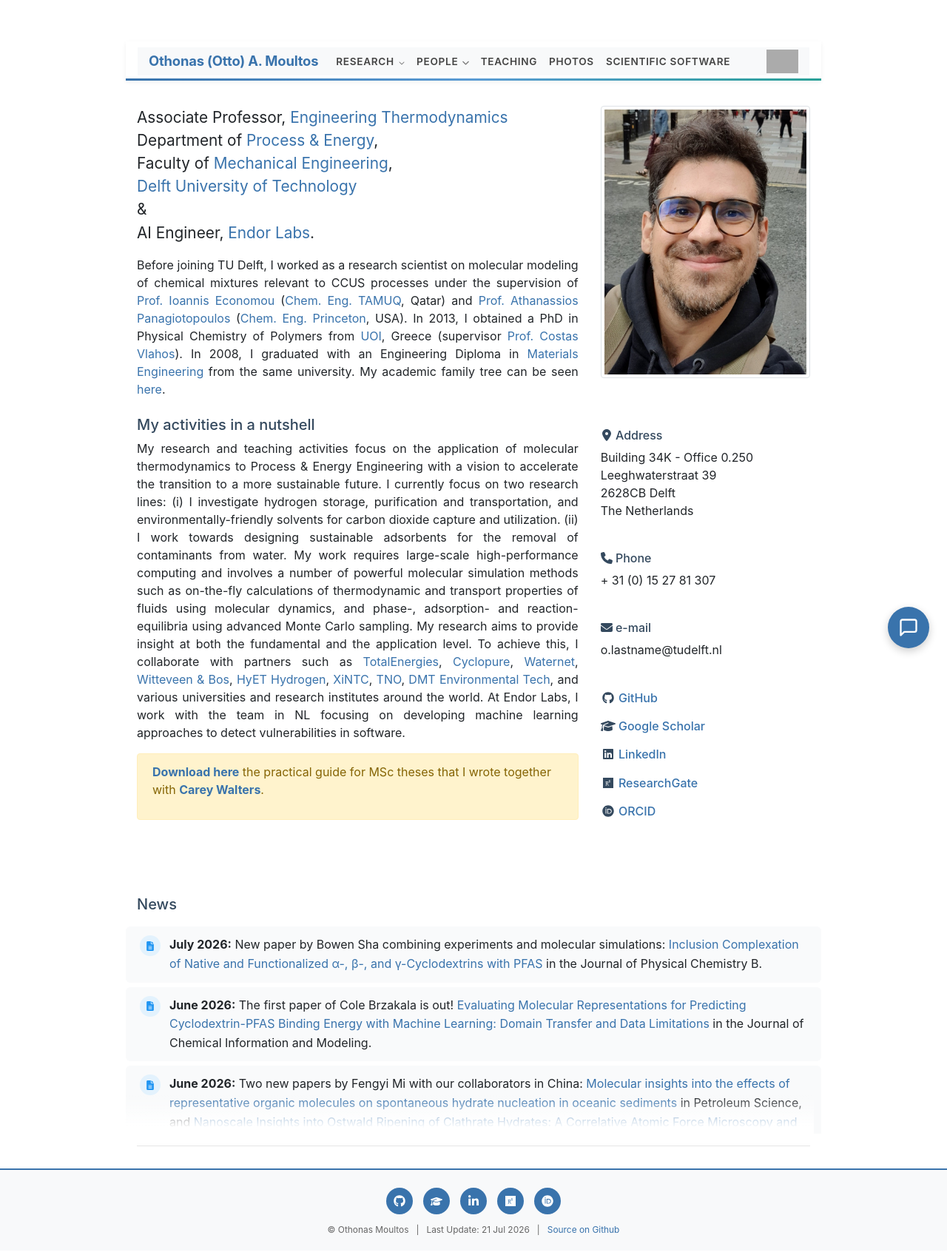
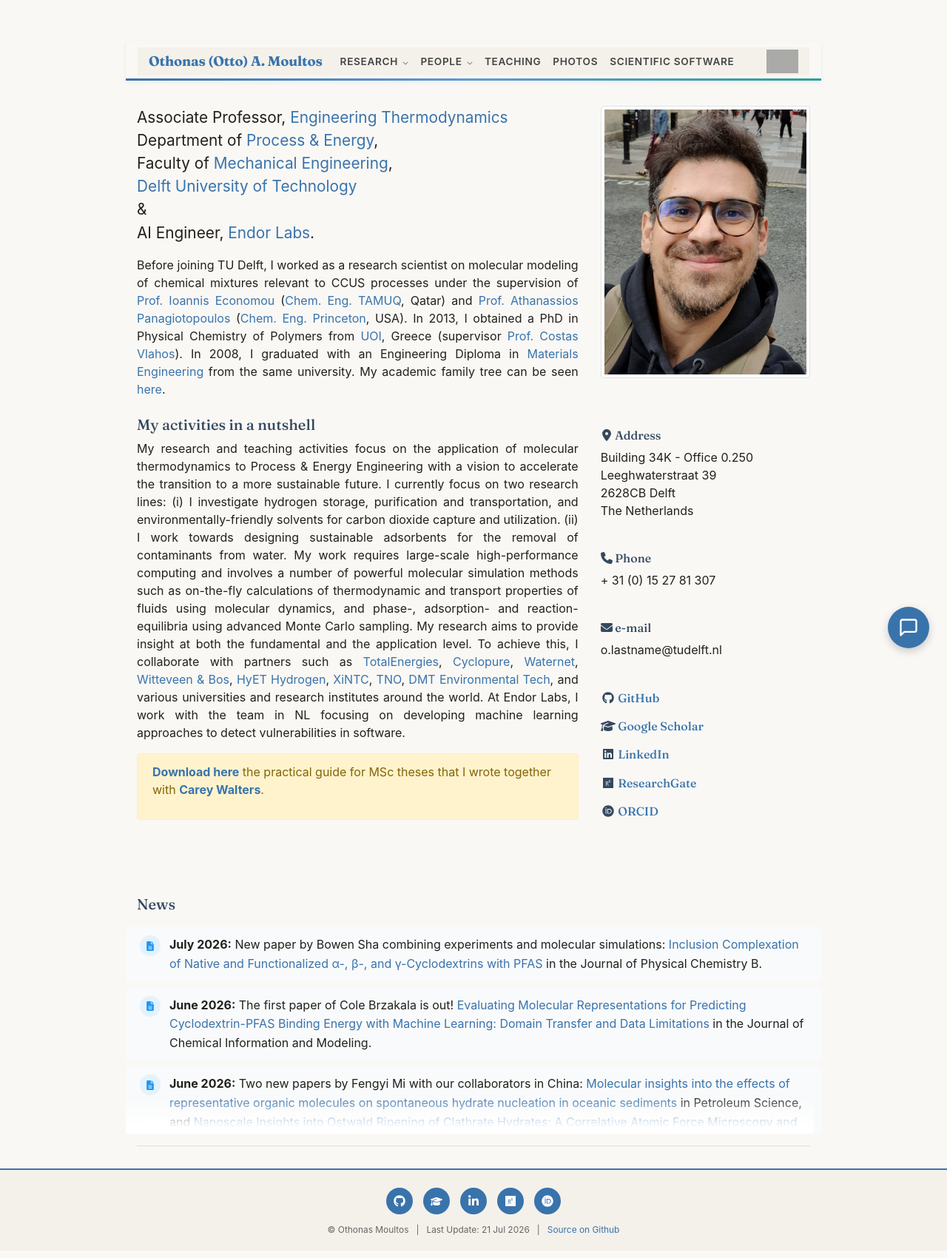
Before and after one commit to omoultosEthTuDelft/web, a Jekyll site: the page built from index.md, in a window 1280 px wide. Shown: the whole page at 74% size. Built offline with Jekyll 4.4.1, drawn with Linux system fonts in a browser that asks for light colours.

Commit message:
Editorial restyle step 1: Fraunces serif headings, cream/ink palette
- Fraunces (variable, 500-700) for headings and navbar brand
- Page background #faf8f5, text #21201d
- Navbar and footer bands warmed to #f4f1ea to match

Co-Authored-By: Claude Fable 5 <noreply@anthropic.com>

```diff
--- a/_layouts/default.html
+++ b/_layouts/default.html
@@ -20,7 +20,7 @@
     <link rel="stylesheet" href="{{ site.url }}/css/fa-icons.css">
     <link rel="preconnect" href="https://fonts.googleapis.com">
     <link rel="preconnect" href="https://fonts.gstatic.com" crossorigin>
-    <link href="https://fonts.googleapis.com/css2?family=Inter:wght@300;400;500;600;700&display=swap" rel="stylesheet">
+    <link href="https://fonts.googleapis.com/css2?family=Inter:wght@300;400;500;600;700&family=Fraunces:opsz,wght@9..144,500;9..144,600;9..144,700&display=swap" rel="stylesheet">
 
     <link href="{{ site.url }}/css/theme.css" rel="stylesheet">
     <link href="{{ site.url }}/css/syntax.css" rel="stylesheet">
--- a/css/theme.css
+++ b/css/theme.css
@@ -2,6 +2,12 @@ body {
   font-size: 100%;
   padding-top: 20px;
   padding-bottom: 10px;
+  background-color: #faf8f5;
+  color: #21201d;
+}
+
+h1, h2, h3, h4, h5, h6, .navbar-brand {
+  font-family: 'Fraunces', Georgia, 'Times New Roman', serif;
 }
 @media (min-width: 992px) {
   body {
@@ -90,6 +96,8 @@ body {
   background-color: #edf2fa;
   color: #3973ac;
 }
+
+.navbar .bg-light { background-color: #f4f1ea !important; }
 
 .navbar {
   min-height: 30px !important;
@@ -440,7 +448,7 @@ a:visited { color: #3973ac; }
 
 /* Footer */
 .site-footer {
-  background-color: #f8f9fa;
+  background-color: #f4f1ea;
   border-top: 2px solid #3973ac;
   padding: 24px 0 18px;
   margin-top: 30px;
```
